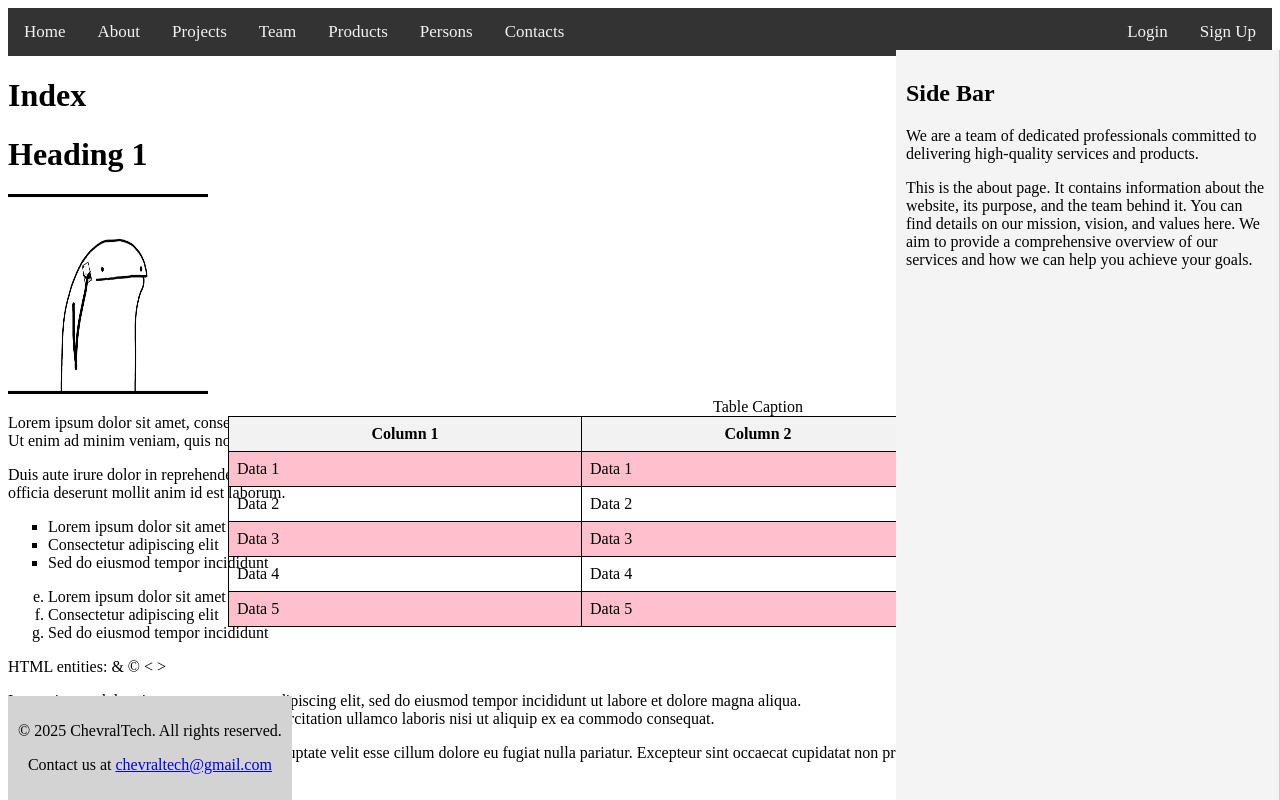
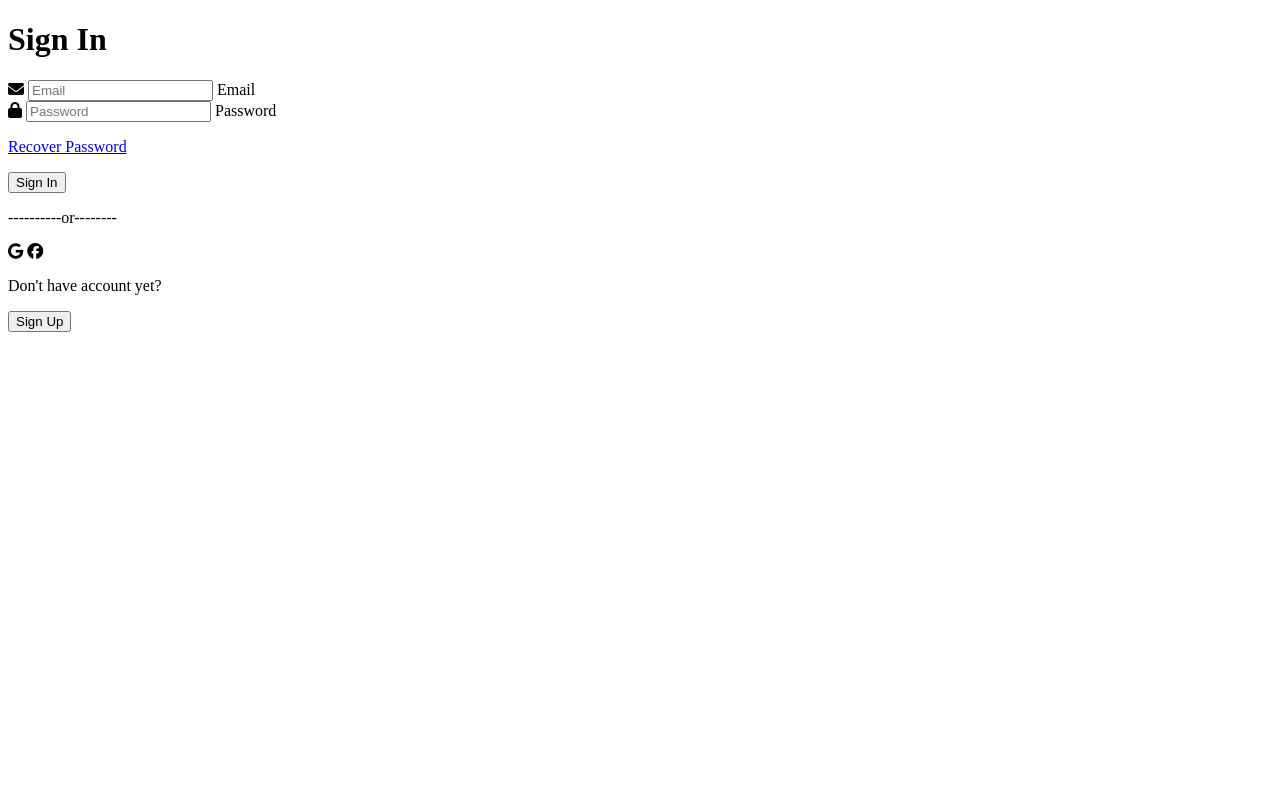
Before and after one commit to Diana2l/web-dev, a PHP site: page / in a window 1280 px wide. Run offline with PHP 8.4, Linux system fonts and the light colour scheme.

Commit message:
code update

```diff
--- a/index.php
+++ b/index.php
@@ -1,82 +1,81 @@
-<?php
-    require 'config/dbConnect.php';
-    require 'includes/header.php';
-    require 'includes/nav.php';
-    require 'includes/footer.php';
-?>
+<!DOCTYPE html>
+<html lang="en">
+<head>
+    <meta charset="UTF-8">
+    <meta name="viewport" content="width=device-width, initial-scale=1.0">
+    <title>Register & Login</title>
+    <link rel="stylesheet" href="https://cdnjs.cloudflare.com/ajax/libs/font-awesome/6.5.1/css/all.min.css">
+    <link rel="stylesheet" href="style.css">
+</head>
+<body>
+    <div class="container" id="signup" style="display:none;">
+      <h1 class="form-title">Register</h1>
+      <form method="post" action="register.php">
+        <div class="input-group">
+           <i class="fas fa-user"></i>
+           <input type="text" name="fName" id="fName" placeholder="First Name" required>
+           <label for="fname">First Name</label>
+        </div>
+        <div class="input-group">
+            <i class="fas fa-user"></i>
+            <input type="text" name="lName" id="lName" placeholder="Last Name" required>
+            <label for="lName">Last Name</label>
+        </div>
+        <div class="input-group">
+            <i class="fas fa-envelope"></i>
+            <input type="email" name="email" id="email" placeholder="Email" required>
+            <label for="email">Email</label>
+        </div>
+        <div class="input-group">
+            <i class="fas fa-lock"></i>
+            <input type="password" name="password" id="password" placeholder="Password" required>
+            <label for="password">Password</label>
+        </div>
+       <input type="submit" class="btn" value="Sign Up" name="signUp">
+      </form>
+      <p class="or">
+        ----------or--------
+      </p>
+      <div class="icons">
+        <i class="fab fa-google"></i>
+        <i class="fab fa-facebook"></i>
+      </div>
+      <div class="links">
+        <p>Already Have Account ?</p>
+        <button id="signInButton">Sign In</button>
+      </div>
+    </div>
 
-<div class="row">
-    <div class="content">
-<h1>Heading 1</h1>
-
-   <div>
-       <img src="images/fl.jpg" alt="Wall Clock" width="200" height="200">
-   </div>
-
-<table>
-    <caption>Table Caption</caption>
-    <tr>
-        <th>Column 1</th>
-        <th>Column 2</th>
-        <th>Column 3</th>
-    </tr>
-    <tr>
-        <td>Data 1</td>
-        <td>Data 1</td>
-        <td>Data 1</td>
-    </tr>
-    <tr>
-        <td>Data 2</td>
-        <td>Data 2</td>
-        <td>Data 2</td>
-    </tr>
-    <tr>
-        <td>Data 3</td>
-        <td>Data 3</td>
-        <td>Data 3</td>
-    </tr>
-    <tr>
-        <td>Data 4</td>
-        <td>Data 4</td>
-        <td>Data 4</td>
-    </tr>
-    <tr>
-        <td>Data 5</td>
-        <td>Data 5</td>
-        <td>Data 5</td>
-    </tr>
-</table>
-
-
-    <p>Lorem ipsum dolor sit amet, consectetur adipiscing elit, sed do eiusmod tempor incididunt ut labore et dolore magna aliqua. <br> Ut enim ad minim veniam, quis nostrud exercitation ullamco laboris nisi ut aliquip ex ea commodo consequat.</p> <p>Duis aute irure dolor in reprehenderit in voluptate velit esse cillum dolore eu fugiat nulla pariatur. Excepteur sint occaecat cupidatat non proident, sunt in culpa qui officia deserunt mollit anim id est laborum.</p>
-
-    <ul type="square">
-        <li>Lorem ipsum dolor sit amet</li>
-        <li>Consectetur adipiscing elit</li>
-        <li>Sed do eiusmod tempor incididunt</li>
-    </ul>
-
-    <ol type="a" start="5">
-        <li>Lorem ipsum dolor sit amet</li>
-        <li>Consectetur adipiscing elit</li>
-        <li>Sed do eiusmod tempor incididunt</li>
-    </ol>
-
-<p>HTML entities: &amp; &copy; &lt; &gt;</p>
-
-<div>
-    <p>Lorem ipsum dolor sit amet, consectetur adipiscing elit, sed do eiusmod tempor incididunt ut labore et dolore magna aliqua. <br> Ut enim ad minim veniam, quis nostrud exercitation ullamco laboris nisi ut aliquip ex ea commodo consequat.</p>
-    <p>Duis aute irure dolor in reprehenderit in voluptate velit esse cillum dolore eu fugiat nulla pariatur. Excepteur sint occaecat cupidatat non proident, sunt in culpa qui officia deserunt mollit anim id est laborum.</p>
-</div>
-    </div>
-    <div class="sidebar">
-        <h2>Side Bar</h2>
-        <p>We are a team of dedicated professionals committed to delivering high-quality services and products.</p>
-        <p>This is the about page. It contains information about the website, its purpose, and the team behind it.
-        You can find details on our mission, vision, and values here. We aim to provide a comprehensive overview of
-        our services and how we can help you achieve your goals.</p>
-    </div>
-</div>
-<?php
-    require 'includes/footer.php';
-?>
+    <div class="container" id="signIn">
+        <h1 class="form-title">Sign In</h1>
+        <form method="post" action="register.php">
+          <div class="input-group">
+              <i class="fas fa-envelope"></i>
+              <input type="email" name="email" id="email" placeholder="Email" required>
+              <label for="email">Email</label>
+          </div>
+          <div class="input-group">
+              <i class="fas fa-lock"></i>
+              <input type="password" name="password" id="password" placeholder="Password" required>
+              <label for="password">Password</label>
+          </div>
+          <p class="recover">
+            <a href="#">Recover Password</a>
+          </p>
+         <input type="submit" class="btn" value="Sign In" name="signIn">
+        </form>
+        <p class="or">
+          ----------or--------
+        </p>
+        <div class="icons">
+          <i class="fab fa-google"></i>
+          <i class="fab fa-facebook"></i>
+        </div>
+        <div class="links">
+          <p>Don't have account yet?</p>
+          <button id="signUpButton">Sign Up</button>
+        </div>
+      </div>
+      <script src="script.js"></script>
+</body>
+</html>
```
Also changed, not shown: homepage.php (added, +32 -0 lines), logout.php (+3 -8 lines), register.php (added, +50 -0 lines).
